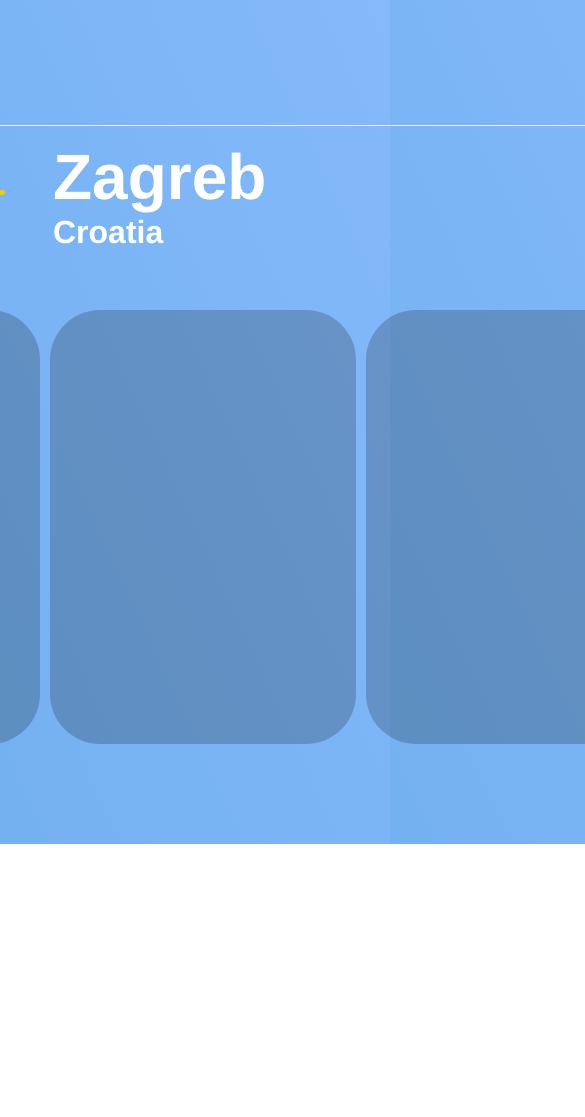
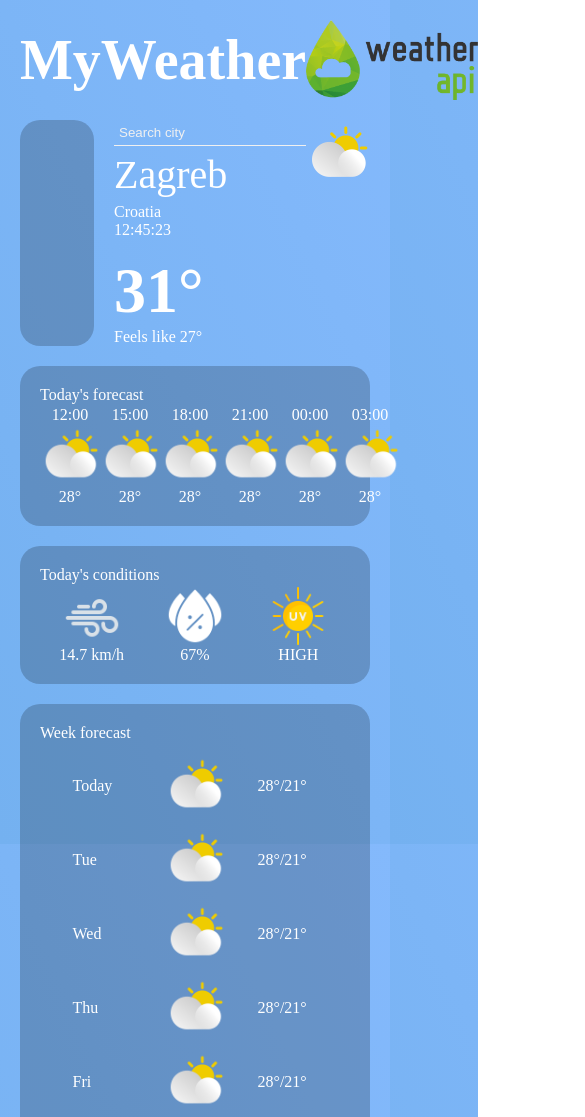
Before and after one commit to Ivo-Kovacevic/weather-app, a plain HTML site: page index.html in a window 390 px wide. Shown: the top 1117 px of the page, 585 px wide, since content can reach past the window. Before the commit the page ends 844 px from the top, so only its background shows below. Drawn offline with Linux system fonts and the light colour scheme; no server answers.

Commit message:
UI: Redesign
UI stretches across the whole screen.
Responsive layout for desktop and mobile devices

```diff
--- a/index.html
+++ b/index.html
@@ -3,60 +3,171 @@
 <head>
     <meta charset="UTF-8">
     <meta name="viewport" content="width=device-width, initial-scale=1.0">
-    <title>Weather</title>
+    <title>MyWeather</title>
     <link rel="stylesheet" href="style.css">
     <link rel="icon" type="image/x-icon" href="images/favicon.ico">
-    <script src="script.js" defer></script>
+    <link rel="preconnect" href="https://fonts.googleapis.com">
+<link rel="preconnect" href="https://fonts.gstatic.com" crossorigin>
+<link href="https://fonts.googleapis.com/css2?family=Carter+One&family=Ubuntu+Mono&display=swap" rel="stylesheet">
+    <!--<script src="script.js" defer></script>-->
     <script src="https://kit.fontawesome.com/1dd9609656.js" crossorigin="anonymous"></script>
 </head>
 <body>
+
     <div class="container">
 
-        <div class="search">
-            <form>
-                <input type="text" name="city" id="city" placeholder="Search city">
-            </form>
+        <div class="header">
+            <h1>MyWeather</h1>
+            <img class="bigImage" src="images/weatherAPI.png" alt="weatherAPI">
         </div>
 
-        <div class="header">
-            <div class="data">
-                <div class="temp">25°</div>
-                <div class="icon"><img src="images/sunny.png" class="header-image"></div>
-                <div class="feelsLike">Feels like 23°</div>
-                <div class="header-wind">
-                    <img src="images/wind.png">13km/h
+        <div class="sidebar"></div>
+
+        <div class="main-display">
+            <div class="content">
+                <div class="search">
+                    <form>
+                        <input type="text" name="city" id="city" placeholder="Search city">
+                    </form>
+                </div>
+                <h2>Zagreb</h2>
+                <h3>Croatia</h3>
+                <h3>12:45:23</h3>
+                <p class="temperature">31°</p>
+                <p class="feelsLike">Feels like 27°</p>
+            </div>
+            <div class="weather-icon">
+                <img class="bigImage" src="images/partially-cloudy.png" alt="partially-cloudy">
+            </div>
+        </div>
+
+        <div class="today-forecast">
+            <h3>Today's forecast</h3>
+            <div class="hour-forecast">
+
+                <div class="hour">
+                    <h3>12:00</h3>
+                    <div class="hour-icon">
+                        <img src="images/partially-cloudy.png">
+                    </div>
+                    <h3>28°</h3>
+                </div>
+                <div class="hour">
+                    <h3>15:00</h3>
+                    <div class="hour-icon">
+                        <img src="images/partially-cloudy.png">
+                    </div>
+                    <h3>28°</h3>
+                </div>
+                <div class="hour">
+                    <h3>18:00</h3>
+                    <div class="hour-icon">
+                        <img src="images/partially-cloudy.png">
+                    </div>
+                    <h3>28°</h3>
+                </div>
+                <div class="hour">
+                    <h3>21:00</h3>
+                    <div class="hour-icon">
+                        <img src="images/partially-cloudy.png">
+                    </div>
+                    <h3>28°</h3>
+                </div>
+                <div class="hour">
+                    <h3>00:00</h3>
+                    <div class="hour-icon">
+                        <img src="images/partially-cloudy.png">
+                    </div>
+                    <h3>28°</h3>
+                </div>
+                <div class="hour">
+                    <h3>03:00</h3>
+                    <div class="hour-icon">
+                        <img src="images/partially-cloudy.png">
+                    </div>
+                    <h3>28°</h3>
+                </div>
+
+            </div>
+        </div>
+
+        <div class="today-conditions">
+            <h3>Today's conditions</h3>
+
+            <div class="conditions">
+                <div class="wind">
+                    <img src="images/wind.png">
+                    <h3>14.7 km/h</h3>
                 </div>
                 <div class="humidity">
                     <img src="images/humidity.png">
+                    <h3>67%</h3>
                 </div>
-            </div>
-            <div class="city-country">
-                <h1 class="city">Zagreb</h1>
-                <h2 class="country">Croatia</h2>
-            </div>
-        </div>
-
-        <div class="forecast">
-            <div class="day" id="today">
-                <h3>Today</h3>
-                <img src="images/partially-cloudy.png">
-                <div class="min-max">
-                    <h2 class="min-temp">17°</h2>
-                    <h2 class="max-temp">29°</h2>
-                </div>
-                <div class="wind">
-                    <img src="images/wind.png">13.5 km/h
+                <div class="uv">
+                    <img src="images/uv.png">
+                    <h3>HIGH</h3>
                 </div>
             </div>
 
-            <div class="day" id="tomorrow">
-            </div>
+        </div>
 
-            <div class="day" id="day-after-tomorrow">
+        <div class="week-forecast">
+            <h3>Week forecast</h3>
+            <div class="day-forecast">
+
+                <div class="day">
+                    <h3>Today</h3>
+                    <div class="hour-icon">
+                        <img src="images/partially-cloudy.png">
+                    </div>
+                    <h3>28°/21°</h3>
+                </div>
+                <div class="day">
+                    <h3>Tue</h3>
+                    <div class="hour-icon">
+                        <img src="images/partially-cloudy.png">
+                    </div>
+                    <h3>28°/21°</h3>
+                </div>
+                <div class="day">
+                    <h3>Wed</h3>
+                    <div class="hour-icon">
+                        <img src="images/partially-cloudy.png">
+                    </div>
+                    <h3>28°/21°</h3>
+                </div>
+                <div class="day">
+                    <h3>Thu</h3>
+                    <div class="hour-icon">
+                        <img src="images/partially-cloudy.png">
+                    </div>
+                    <h3>28°/21°</h3>
+                </div>
+                <div class="day">
+                    <h3>Fri</h3>
+                    <div class="hour-icon">
+                        <img src="images/partially-cloudy.png">
+                    </div>
+                    <h3>28°/21°</h3>
+                </div>
+                <div class="day">
+                    <h3>Sun</h3>
+                    <div class="hour-icon">
+                        <img src="images/partially-cloudy.png">
+                    </div>
+                    <h3>28°/21°</h3>
+                </div>
+                <div class="day">
+                    <h3>Sat</h3>
+                    <div class="hour-icon">
+                        <img src="images/partially-cloudy.png">
+                    </div>
+                    <h3>28°/21°</h3>
+                </div>
+
             </div>
         </div>
 
     </div>
-    <script ></script>
 </body>
 </html>
--- a/style.css
+++ b/style.css
@@ -11,34 +11,130 @@ select:-webkit-autofill:focus {
 }
 
 html {
-    margin: 0 auto;
+    margin: 0;
     height: 100%;
-
-    display: flex;
-    align-items: center;
 }
 
 body {
-    width: 100%;
-    font-family: Helvetica;
+    height: 100%;
+    font-family: 'Ubuntu';
     background-image: linear-gradient(to bottom left, #84B9FC, #74B1F0);
     /*background-image: linear-gradient(to bottom left, #615F8E, #53568D);*/
     background-size: cover;
     color: white;
-    display: flex;
-    justify-content: center;
+    margin: 0;
 }
 
 .container {
     height: 100%;
-    margin: 0 auto;
     display: grid;
-    grid-template: 20px 150px 1fr / repeat(3, 300px);
+    grid-template: 10% 1fr 25% 25% / 20% 1fr 30%;
     gap: 20px;
+    padding: 20px;
+    box-sizing: border-box;
 }
 
-.search {
+.container > div {
+    background-color: rgba(0, 0, 0, 0.2);
+    border-radius: 20px;
+}
+
+.container > .header {
+    background-color: transparent;
     grid-area: 1 / 1 / 2 / 4;
+    display: flex;
+    justify-content: space-between;
+    align-items: center;
+}
+
+.container > .main-display {
+    background-color: transparent;
+    display: flex;
+}
+
+.main-display > .content {
+    flex: 3;
+}
+
+.main-display > .weather-icon {
+    flex: 1;
+}
+
+.today-forecast {
+    grid-area: 3 / 1 / 4 / 3;
+    padding: 20px;
+    display: grid;
+    grid-template: 20px 1fr / 1fr;
+}
+.hour-forecast {
+    display: grid;
+    grid-template: 1fr / repeat(6, 1fr);
+}
+.hour-forecast > div {
+    display: flex;
+    flex-direction: column;
+    justify-content: center;
+    align-items: center;
+}
+
+.today-conditions {
+    grid-area: 4 / 1 / 5 / 3;
+    padding: 20px;
+    display: grid;
+    grid-template: 20px 1fr / 1fr;
+}
+.conditions {
+    display: grid;
+    grid-template: 1fr / repeat(3, 1fr);
+}
+.conditions > div {
+    display: flex;
+    flex-direction: column;
+    justify-content: center;
+    align-items: center;
+}
+
+.week-forecast {
+    grid-area: 2 / 3 / 5 / 4;
+    padding: 20px;
+    display: grid;
+    grid-template: 20px repeat(7, max-content) / 1fr;
+}
+.day-forecast > div {
+    display: flex;
+    justify-content: space-evenly;
+    align-items: center;
+    margin-top: 10px;
+}
+.day > h3 {
+    width: 60px;
+}
+
+h1 {
+    font-size: 3.5em;
+    margin: 0;
+}
+
+h2 {
+    font-size: 2.5em;
+    font-weight: 400;
+    margin: 5px 0;
+}
+
+h3 {
+    font-size: 1em;
+    font-weight: 400;
+    margin: 0;
+}
+
+.temperature {
+    font-size: 4em;
+    font-weight: bold;
+    margin: 15px 0 0 0;
+}
+
+.feelsLike {
+    margin: 0;
 }
 
 input {
@@ -60,93 +156,34 @@ input:focus {
     color: rgb(240, 240, 240);
 }
 
-.header {
-    grid-area: 2 / 1 / 3 / 4;
-    display: grid;
-    grid-template: 150px / repeat(3, 1fr);
-    gap: 20px;
-    box-sizing: content-box;
+img {
+    max-height: 60px;
+    max-width: 60px;
 }
 
-.data {
-    display: grid;
-    grid-template: 50% 20% 30% / repeat(2, 1fr);
-}
-
-.data > div {
-    display: flex;
-    align-items: center;
-}
-
-.temp {
-    font-size: 4em;
-}
-
-.icon {
-    justify-content: center;
-    grid-area: 1 / 2 / 3 / 3;
-}
-
-.feelsLike {
-    grid-area: 2 / 1 / 3 / 2;
-}
-
-.city-country {
-    grid-area: 1 / 2 / 2 / 4;
-}
-
-.forecast {
-    grid-area: 3 / 1 / 4 / 4;
-    display: flex;
-    gap: 10px;
-}
-
-.forecast > div {
-    flex: 1;
-}
-
-img {
+.bigImage {
     max-height: 100%;
     max-width: 100%;
 }
 
-h1, h2, h3 {
-    margin: 0;
+@media (max-width: 900px) {
+    .container {
+        grid-template: 10% 1fr 1fr 1fr 1fr / 20% 1fr;
+        padding-right: 0;
+        margin-bottom: 20px;
+    }
+    .header {
+        grid-area: 1 / 1 / 2 / 3;
+        padding-right: 20px;
+    }
+    .today-forecast {
+        grid-area: 3 / 1 / 4 / 3;
+    }
+    .today-conditions {
+        grid-area: 4 / 1 / 5 / 3;
+    }
+    .week-forecast {
+        grid-area: 5 / 1 / 6 / 3;
+        margin-bottom: 20px;
+    }
 }
-
-h1 {
-    font-size: 4em;
-}
-
-h2 {
-    font-size: 2em;
-}
-
-h3 {
-    text-align: center;
-}
-
-p {
-    margin: 8px 0;
-}
-
-.min-max {
-    display: flex;
-    justify-content: space-around;
-}
-
-.day {
-    padding: 50px;
-    background-color: rgba(0, 0, 0, 0.2);
-    border-radius: 50px;
-}
-
-.day > .wind > img {
-    max-height: 4em;
-}
-
-.wind {
-    display: flex;
-    justify-content: center;
-    align-items: center;
-}
```
Also changed, not shown: images/uv.png (added), images/weatherAPI.png (added).
